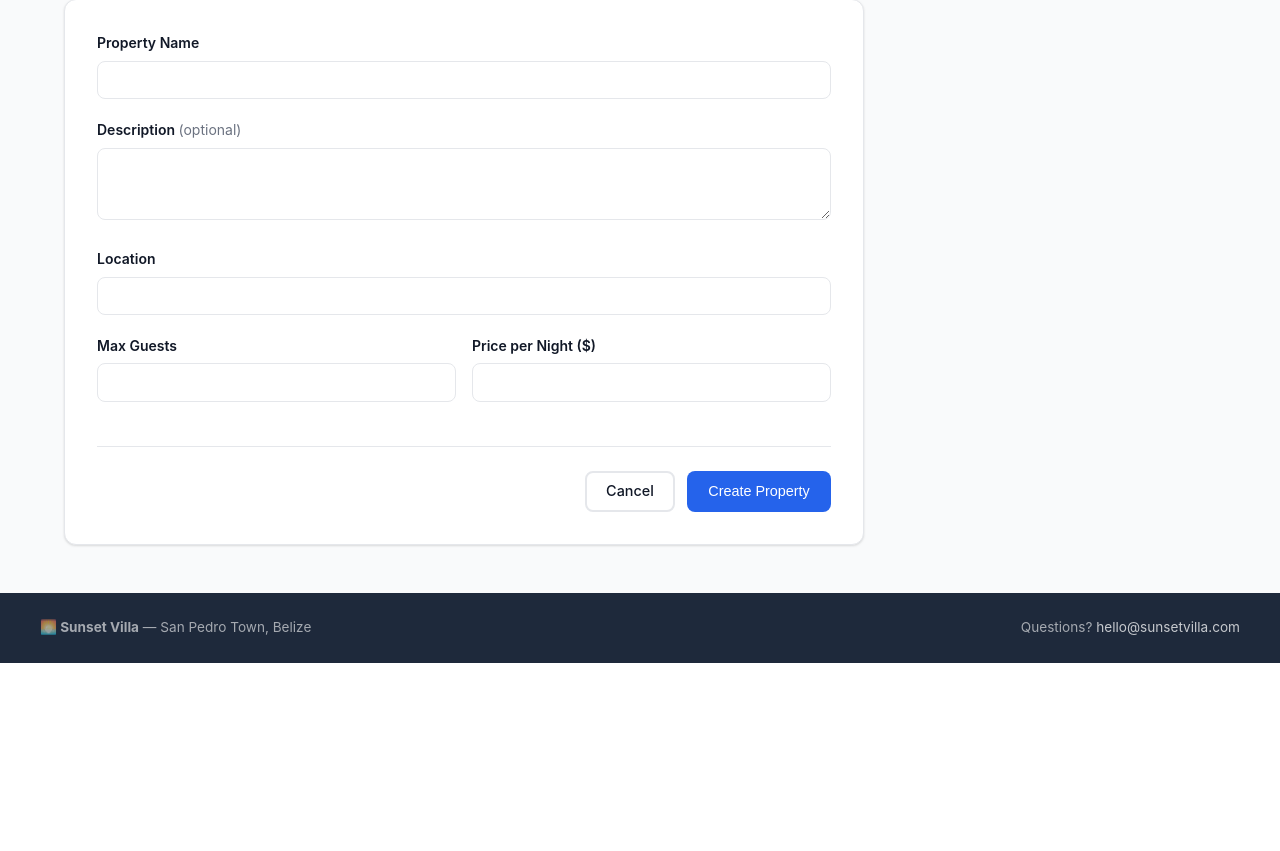
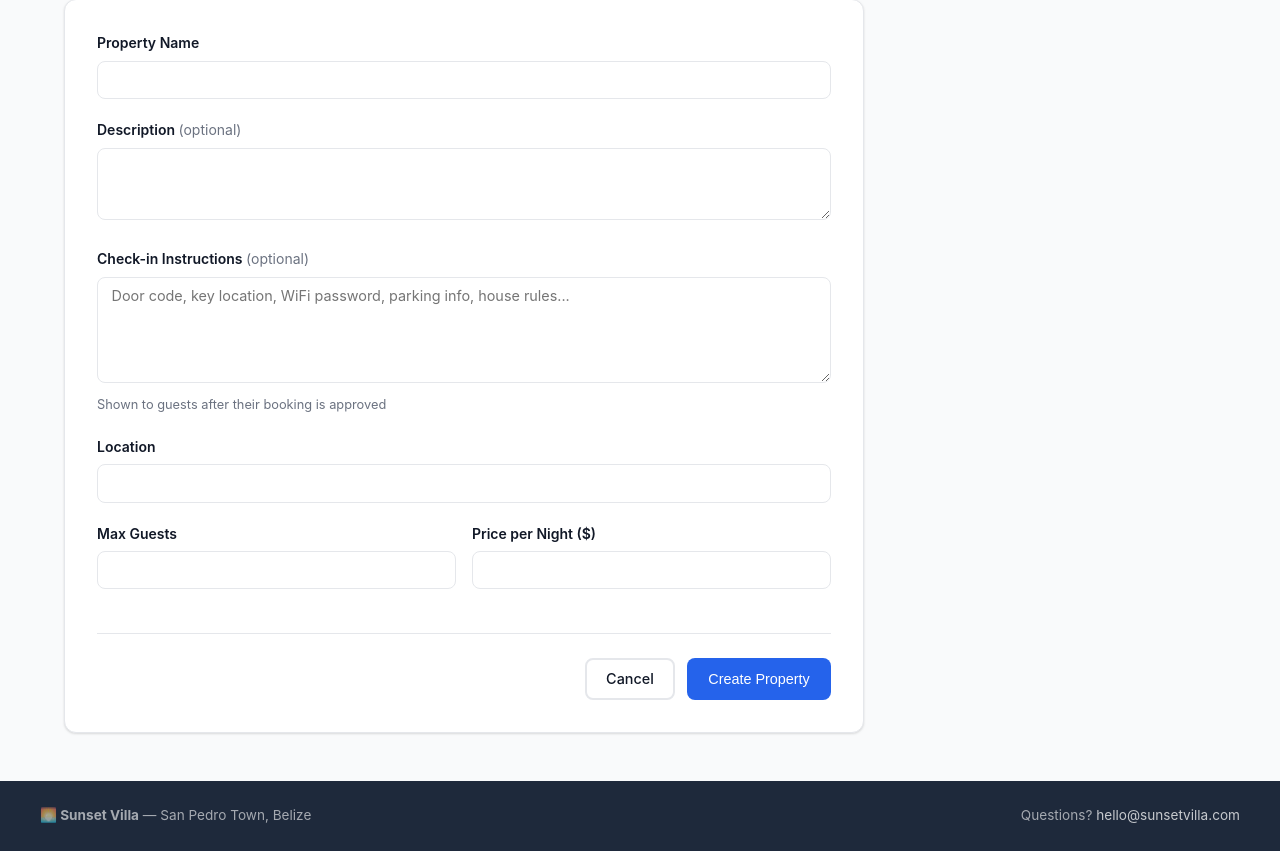
Before and after one commit to nm90/booking-site-mar17, a Flask app: page /admin/properties/new in a window 1280 px wide. Shown: the part 188-1039 px from the top of the page. Before the commit the page ends 851 px from the top, so only its background shows below. Run offline with Flask 3, Linux system fonts and the light colour scheme; the visitor is signed in with stand-in values (Sample User, id 1); data comes from the database, SQL or seed files in the repository; parts of the project's set-up code (start-up, migrations or seed data) failed here and were passed over; some libraries are stand-ins or nearby versions.

Commit message:
Add check-in instructions to properties and booking detail
Closes #54

Co-Authored-By: Claude Opus 4.6 <noreply@anthropic.com>

```diff
--- a/backend/app.py
+++ b/backend/app.py
@@ -148,6 +148,12 @@ def init_database():
 
     if os.path.exists(db_path):
         print(f"Database found: {db_path}")
+        # Run safe migrations for new columns
+        from backend.database.connection import execute_query
+        try:
+            execute_query("ALTER TABLE properties ADD COLUMN check_in_instructions TEXT")
+        except Exception:
+            pass  # Column already exists
         return
 
     print(f"Creating new database: {db_path}")
--- a/backend/controllers/admin_controller.py
+++ b/backend/controllers/admin_controller.py
@@ -407,16 +407,19 @@ def properties_create():
     location = request.form.get('location', '').strip()
     capacity = request.form.get('capacity', '')
     price_per_night = request.form.get('price_per_night', '')
+    check_in_instructions = request.form.get('check_in_instructions', '').strip()
 
     try:
-        prop = Property.create(name, description, location, capacity, price_per_night)
+        prop = Property.create(name, description, location, capacity, price_per_night,
+                               check_in_instructions=check_in_instructions)
         flash(f'Property "{prop["name"]}" created successfully.', 'success')
         return redirect(url_for('admin.properties_index'))
     except ValueError as e:
         flash(str(e), 'error')
         return render_template('admin/property_form.html',
                                name=name, description=description, location=location,
-                               capacity=capacity, price_per_night=price_per_night)
+                               capacity=capacity, price_per_night=price_per_night,
+                               check_in_instructions=check_in_instructions)
 
 
 @admin_bp.route('/properties/<int:property_id>/edit')
@@ -440,10 +443,12 @@ def properties_update(property_id):
     capacity = request.form.get('capacity', '')
     price_per_night = request.form.get('price_per_night', '')
     status = request.form.get('status', 'active')
+    check_in_instructions = request.form.get('check_in_instructions', '').strip()
 
     try:
         prop = Property.update(property_id, name, description, location,
-                               capacity, price_per_night, status)
+                               capacity, price_per_night, status,
+                               check_in_instructions=check_in_instructions)
         if not prop:
             flash('Property not found.', 'error')
         else:
@@ -454,7 +459,8 @@ def properties_update(property_id):
         return render_template('admin/property_form.html',
                                property={'id': property_id, 'name': name, 'description': description,
                                          'location': location, 'capacity': capacity,
-                                         'price_per_night': price_per_night, 'status': status})
+                                         'price_per_night': price_per_night, 'status': status,
+                                         'check_in_instructions': check_in_instructions})
 
 
 @admin_bp.route('/properties/<int:property_id>/delete', methods=['POST'])
--- a/backend/database/schema.sql
+++ b/backend/database/schema.sql
@@ -34,6 +34,7 @@ CREATE TABLE IF NOT EXISTS properties (
     id INTEGER PRIMARY KEY AUTOINCREMENT,
     name TEXT NOT NULL,
     description TEXT,
+    check_in_instructions TEXT,
     location TEXT NOT NULL,
     capacity INTEGER NOT NULL,
     price_per_night REAL NOT NULL,
--- a/backend/models/booking.py
+++ b/backend/models/booking.py
@@ -160,6 +160,7 @@ class Booking:
             booking['property'] = {
                 'name': row['property_name'],
                 'location': row['property_location'],
+                'check_in_instructions': row.get('property_check_in_instructions'),
             }
         return booking
 
@@ -169,7 +170,8 @@ class Booking:
         if not include_relations:
             result = execute_query(
                 """SELECT bookings.*, properties.name as property_name,
-                          properties.location as property_location
+                          properties.location as property_location,
+                          properties.check_in_instructions as property_check_in_instructions
                    FROM bookings
                    LEFT JOIN properties ON bookings.property_id = properties.id
                    WHERE bookings.id = ?""",
@@ -187,7 +189,8 @@ class Booking:
                 users.email as user_email,
                 users.phone_number as user_phone,
                 properties.name as property_name,
-                properties.location as property_location
+                properties.location as property_location,
+                properties.check_in_instructions as property_check_in_instructions
             FROM bookings
             INNER JOIN users ON bookings.user_id = users.id
             LEFT JOIN properties ON bookings.property_id = properties.id
@@ -211,7 +214,8 @@ class Booking:
                     users.email as user_email,
                     users.phone_number as user_phone,
                     properties.name as property_name,
-                    properties.location as property_location
+                    properties.location as property_location,
+                    properties.check_in_instructions as property_check_in_instructions
                 FROM bookings
                 INNER JOIN users ON bookings.user_id = users.id
                 LEFT JOIN properties ON bookings.property_id = properties.id
@@ -219,7 +223,8 @@ class Booking:
         else:
             query = """
                 SELECT bookings.*, properties.name as property_name,
-                       properties.location as property_location
+                       properties.location as property_location,
+                       properties.check_in_instructions as property_check_in_instructions
                 FROM bookings
                 LEFT JOIN properties ON bookings.property_id = properties.id
             """
@@ -242,7 +247,8 @@ class Booking:
         """Fetch all bookings for a specific user."""
         query = """
             SELECT bookings.*, properties.name as property_name,
-                   properties.location as property_location
+                   properties.location as property_location,
+                   properties.check_in_instructions as property_check_in_instructions
             FROM bookings
             LEFT JOIN properties ON bookings.property_id = properties.id
             WHERE bookings.user_id = ?
--- a/backend/templates/admin/property_form.html
+++ b/backend/templates/admin/property_form.html
@@ -24,6 +24,13 @@
             <div class="form-group">
                 <label for="description">Description <span class="optional">(optional)</span></label>
                 <textarea id="description" name="description" rows="3">{{ property.description if property and property.description else description or '' }}</textarea>
+            </div>
+
+            <div class="form-group">
+                <label for="check_in_instructions">Check-in Instructions <span class="optional">(optional)</span></label>
+                <textarea id="check_in_instructions" name="check_in_instructions" rows="5"
+                          placeholder="Door code, key location, WiFi password, parking info, house rules...">{{ property.check_in_instructions if property and property.check_in_instructions else check_in_instructions or '' }}</textarea>
+                <p class="form-hint">Shown to guests after their booking is approved</p>
             </div>
 
             <div class="form-group">
```
Also changed, not shown: backend/models/property.py (+12 -7 lines), backend/templates/bookings/show.html (+7 -0 lines).
